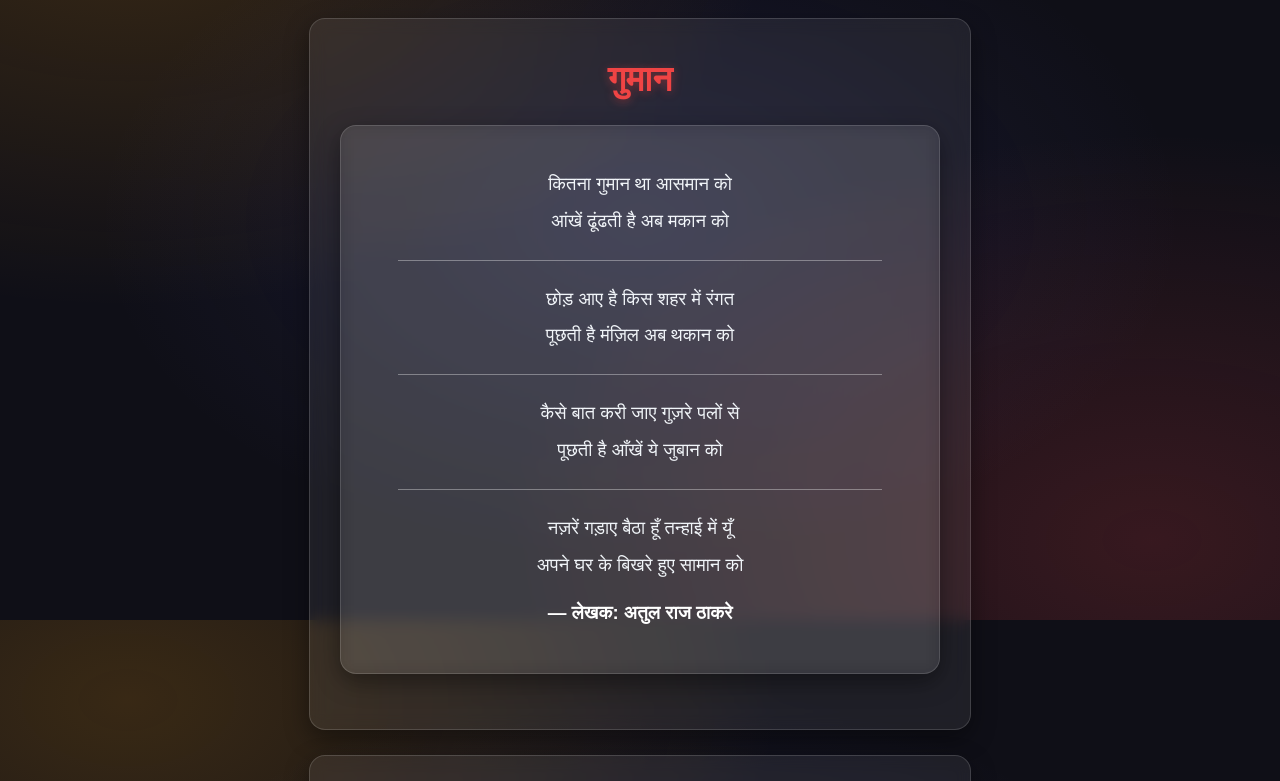
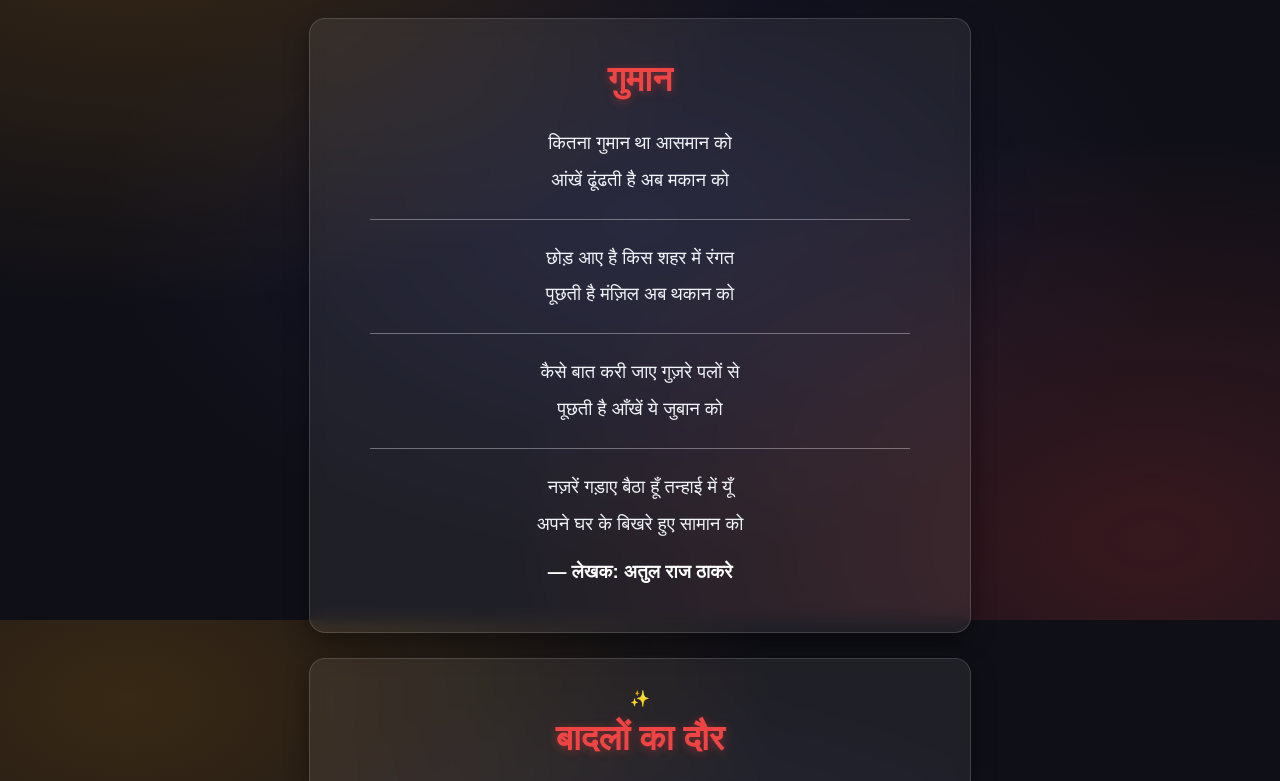
Before and after one commit to Atulrajthakre12/atulrajthakre.github.io, a plain HTML site: page index.html in a window 1280 px wide. Shown: the part 1780-2561 px from the top of the page. Drawn offline with Linux system fonts and the light colour scheme; a web font is replaced by a local one.

Commit message:
fixed background layout layers in css

```diff
--- a/style.css
+++ b/style.css
@@ -18,16 +18,24 @@ header, h1, h3 {
 }
 
 /* शायरी के फ़्रेम (Card) की स्टाइलिंग */
-.card, .poetry-container {
+.card {
   background: rgba(255, 255, 255, 0.07);
   border: 1px solid rgba(255, 255, 255, 0.15);
   backdrop-filter: blur(8px);
   border-radius: 16px;
   padding: 30px;
   margin: 25px auto;
-    max-width: 600px; /* एक निश्चित चौड़ाई फ्रेम के लिए */
+  max-width: 600px;
   box-shadow: 0 8px 25px rgba(0, 0, 0, 0.4);
-    text-align: center; /* टेक्स्ट को फ्रेम के बीच में लाएगा */
+  text-align: center;
+}
+
+/* अंदर वाले कंटेनर की एक्स्ट्रा लेयर्स हटा दीं */
+.poetry-container {
+  background: transparent !important;
+  border: none !important;
+  box-shadow: none !important;
+  padding: 0 !important;
 }
 
 /* शेरों के बीच की डिवाइडर लाइन */
```
Lines whose indentation alone changed are shown as unchanged.
